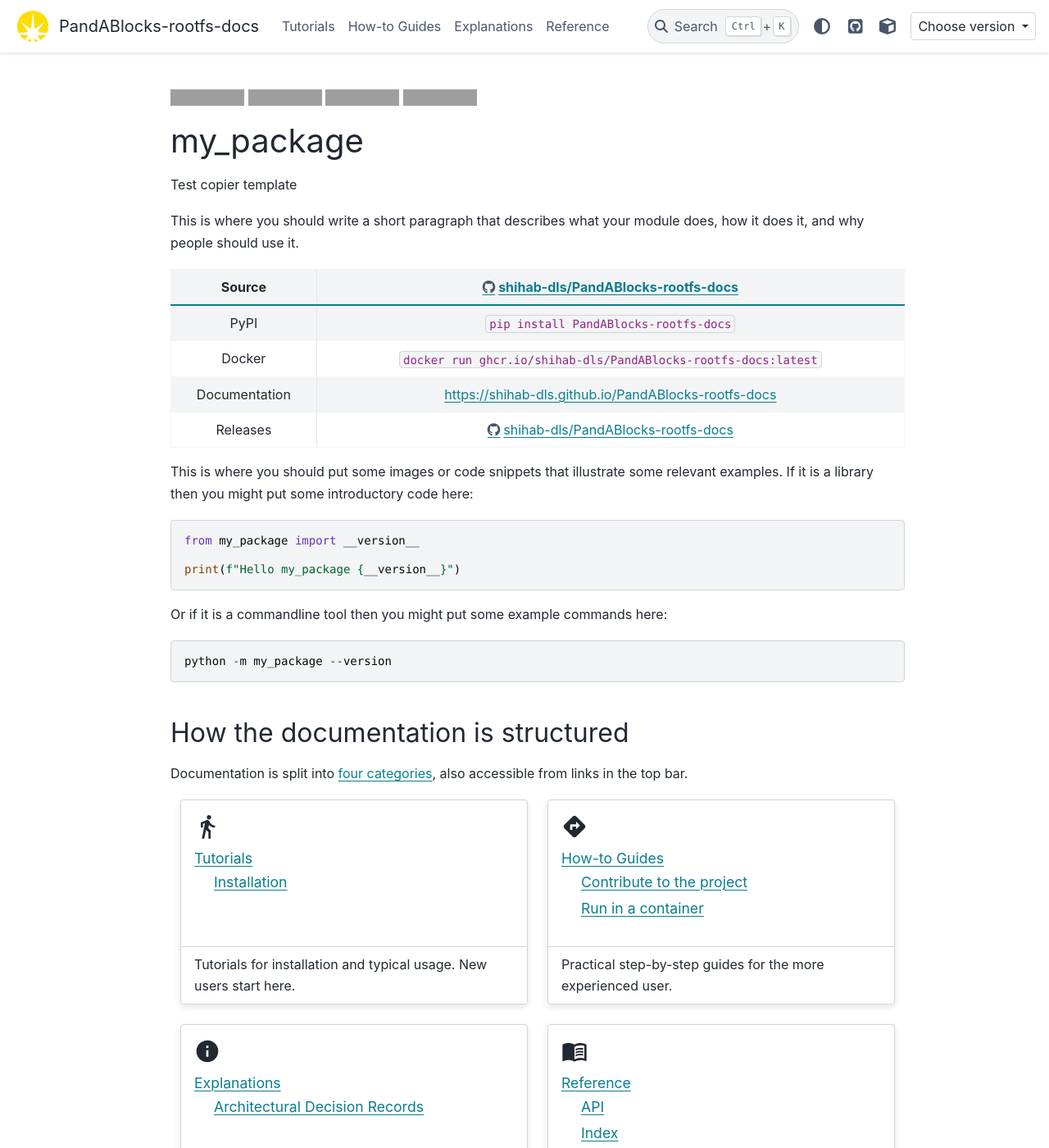
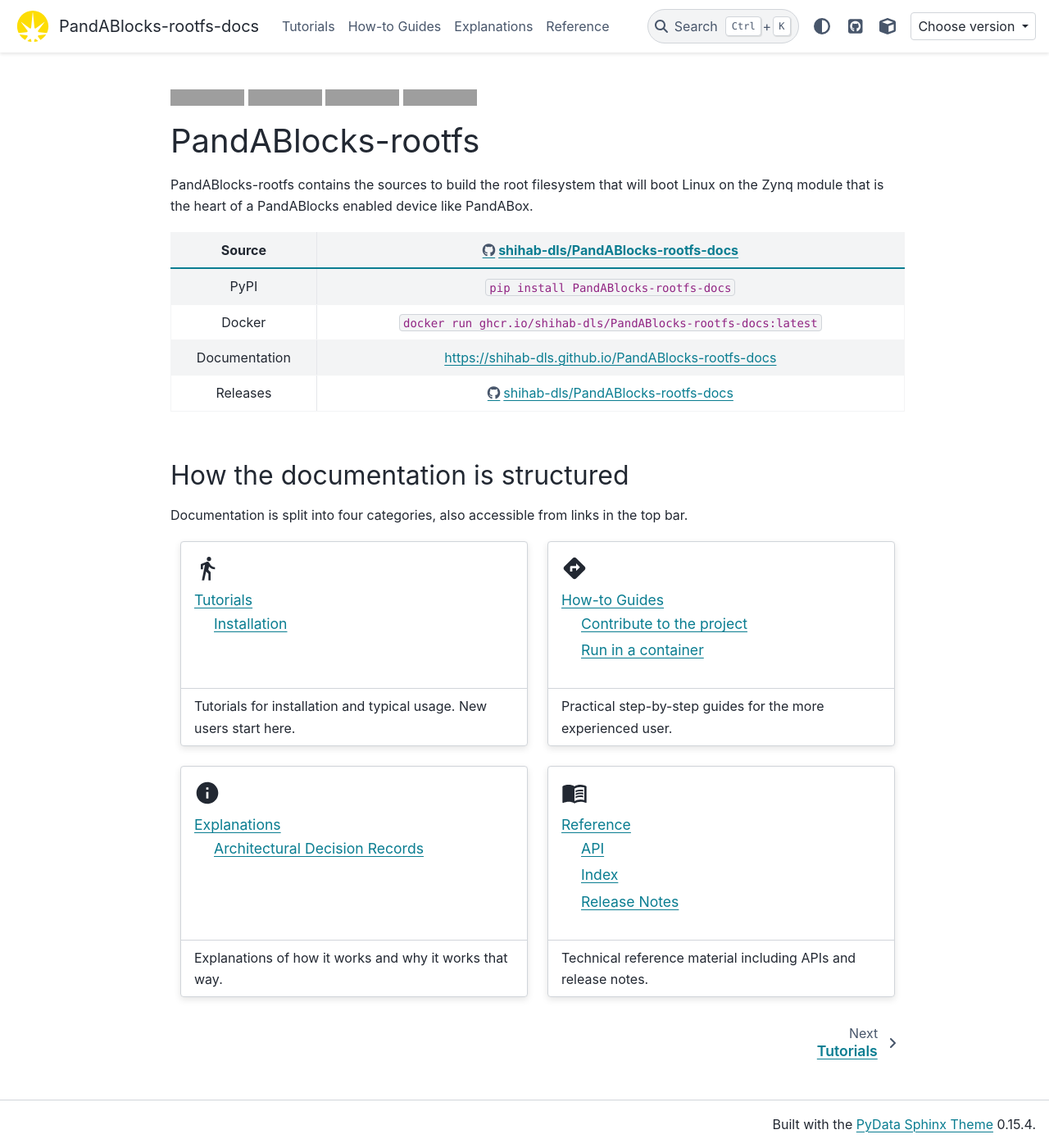
Before and after one commit to ShihabSul/K8s-Self-Hosted-Runner, a Sphinx documentation site: the page built from docs/index.md, in a window 1280 px wide and 1400 px high. Shown: the whole window at 82% size. Built offline with Sphinx 7.4.7 and the PyData theme 0.15.4, drawn with Linux system fonts in a browser that asks for light colours; the version number could not be read and is left out; comment, search, counter and statistics services are not loaded; grey boxes are pictures that could not be loaded.

Commit message:
Updating index and readme

````diff
--- a/README.md
+++ b/README.md
@@ -3,12 +3,11 @@
 [![PyPI](https://img.shields.io/pypi/v/PandABlocks-rootfs-docs.svg)](https://pypi.org/project/PandABlocks-rootfs-docs)
 [![License](https://img.shields.io/badge/License-Apache%202.0-blue.svg)](https://opensource.org/licenses/Apache-2.0)
 
-# my_package
+# PandABlocks-rootfs
 
-Test copier template
-
-This is where you should write a short paragraph that describes what your module does,
-how it does it, and why people should use it.
+PandABlocks-rootfs contains the sources to build the root filesystem that
+will boot Linux on the Zynq module that is the heart of a PandABlocks enabled
+device like PandABox.
 
 Source          | <https://github.com/shihab-dls/PandABlocks-rootfs-docs>
 :---:           | :---:
@@ -17,22 +16,6 @@
 Documentation   | <https://shihab-dls.github.io/PandABlocks-rootfs-docs>
 Releases        | <https://github.com/shihab-dls/PandABlocks-rootfs-docs/releases>
 
-This is where you should put some images or code snippets that illustrate
-some relevant examples. If it is a library then you might put some
-introductory code here:
-
-```python
-from my_package import __version__
-
-print(f"Hello my_package {__version__}")
-```
-
-Or if it is a commandline tool then you might put some example commands here:
-
-```
-python -m my_package --version
-```
-
 <!-- README only content. Anything below this line won't be included in index.md -->
 
-See https://shihab-dls.github.io/PandABlocks-rootfs-docs for more detailed documentation.
+See https://pandablocks.github.io/PandABlocks-rootfs for more detailed documentation.
--- a/docs/index.md
+++ b/docs/index.md
@@ -10,7 +10,7 @@
 How the documentation is structured
 -----------------------------------
 
-Documentation is split into [four categories](https://diataxis.fr), also accessible from links in the top bar.
+Documentation is split into four categories, also accessible from links in the top bar.
 
 <!-- https://sphinx-design.readthedocs.io/en/latest/grids.html -->
 
````
